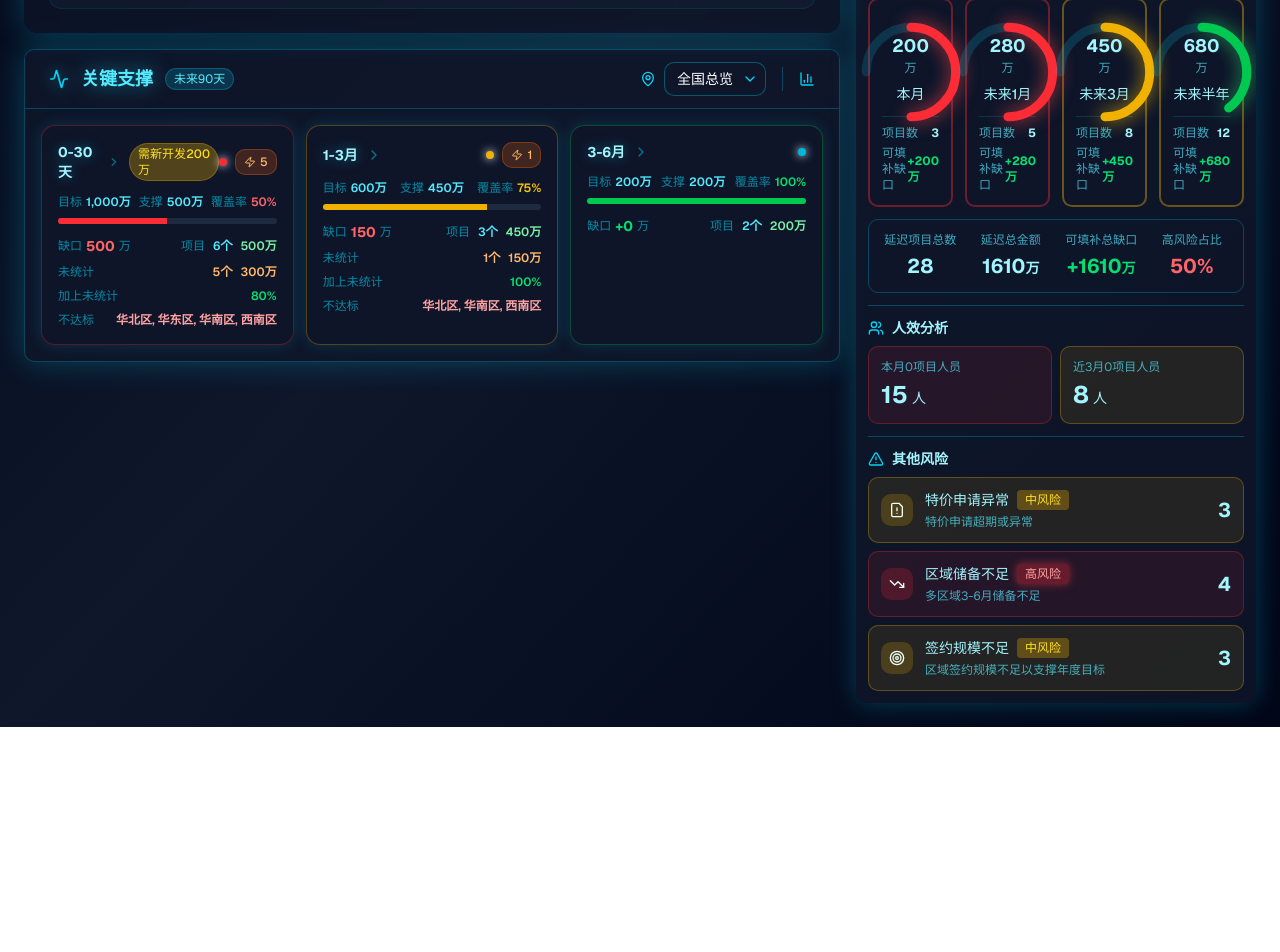
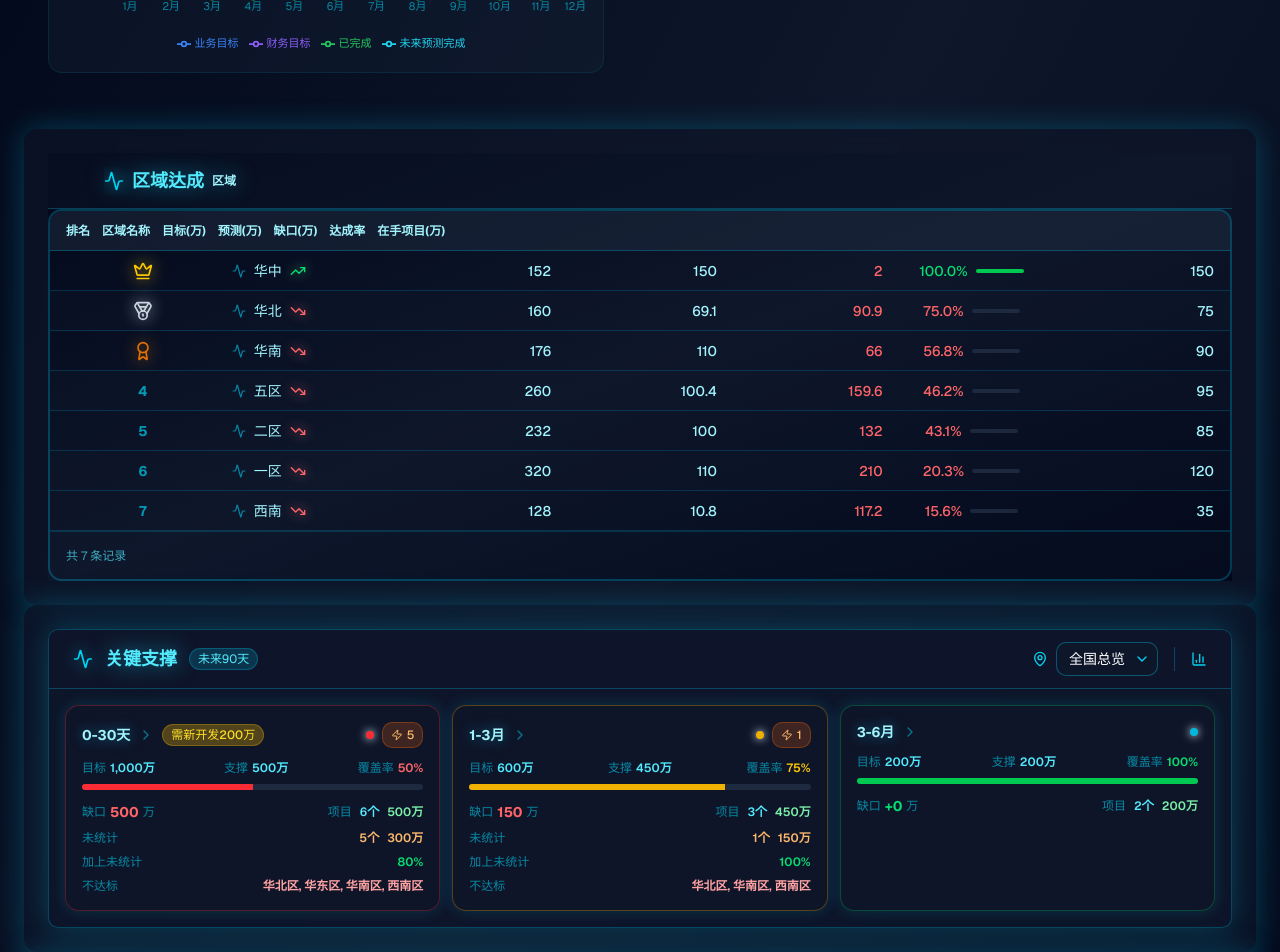
Before and after one commit to navylee1990/coze_jsc, a Next.js app: page /gm in a window 1280 px wide. Shown: the part 640-1592 px from the top of the page. Before the commit the page ends 1367 px from the top, so only its background shows below. Built offline with nearby package versions, Linux system fonts and the light colour scheme.

Commit message:
feat: 优化商用总经理驾驶舱布局为2x2结构并确保左右模块高度对齐

```diff
--- a/src/app/gm/page.tsx
+++ b/src/app/gm/page.tsx
@@ -426,14 +426,12 @@ export default function GMDashboard() {
         </div>
       </header>
 
-      {/* 主要内容区 - 仪表盘布局 */}
+      {/* 主要内容区 - 2x2 仪表盘布局 */}
       <main className="max-w-[1920px] mx-auto p-6">
-        {/* 驾驶舱风格布局 */}
-        <div className="grid grid-cols-12 gap-4">
-          {/* 中央仪表区 */}
-          <div className="col-span-8 space-y-4">
-            {/* 核心预测决策卡片 - 占据大部分空间 */}
-            <div className={`${DASHBOARD_STYLES.cardBg} ${DASHBOARD_STYLES.cardBorder} rounded-xl p-6 ${DASHBOARD_STYLES.glow}`}>
+        {/* 2x2 驾驶舱风格布局 */}
+        <div className="grid grid-cols-2 grid-rows-2 gap-6 h-[calc(100vh-140px)]">
+          {/* 左上角：核心预测决策 */}
+          <div className={`${DASHBOARD_STYLES.cardBg} ${DASHBOARD_STYLES.cardBorder} rounded-xl p-6 ${DASHBOARD_STYLES.glow} flex flex-col`}>
               <div className="flex items-center justify-between mb-6">
                 <h2 className={`text-lg font-bold ${DASHBOARD_STYLES.neon} flex items-center gap-2`}>
                   <Target className="w-5 h-5" />
@@ -926,15 +924,10 @@ export default function GMDashboard() {
                 </div>
               </div>
             </div>
-
-            {/* 未来支撑充分性面板 */}
-            <FutureSupportAdequacyPanel theme="dashboard" />
           </div>
 
-          {/* 右侧仪表区 */}
-          <div className="col-span-4 space-y-4">
-            {/* 区域达成情况 - 矩阵卡片展示 - padding与核心预测决策模块保持一致 */}
-            <div className={`${DASHBOARD_STYLES.cardBg} ${DASHBOARD_STYLES.cardBorder} rounded-xl p-6 ${DASHBOARD_STYLES.glow}`}>
+          {/* 右上角：区域达成 */}
+          <div className={`${DASHBOARD_STYLES.cardBg} ${DASHBOARD_STYLES.cardBorder} rounded-xl p-6 ${DASHBOARD_STYLES.glow} flex flex-col h-full`}>
             <RegionMatrix
               data={currentData}
               title="区域达成"
@@ -944,10 +937,14 @@ export default function GMDashboard() {
             />
           </div>
 
-            {/* 风险识别模块 */}
+          {/* 左下角：关键支撑 */}
+          <div className={`${DASHBOARD_STYLES.cardBg} ${DASHBOARD_STYLES.cardBorder} rounded-xl p-6 ${DASHBOARD_STYLES.glow} flex-1 h-full`}>
+            <FutureSupportAdequacyPanel theme="dashboard" />
+          </div>
+
+          {/* 右下角：风险识别 */}
+          <div className={`${DASHBOARD_STYLES.cardBg} ${DASHBOARD_STYLES.cardBorder} rounded-xl p-6 ${DASHBOARD_STYLES.glow} flex-1 h-full`}>
             <RiskIdentificationPanel theme="dashboard" />
-
-          </div>
           </div>
       </main>
     </div>
--- a/src/components/FutureSupportAdequacyPanel.tsx
+++ b/src/components/FutureSupportAdequacyPanel.tsx
@@ -1569,7 +1569,7 @@ export default function FutureSupportAdequacyPanel({
   return (
     <div
       className={cn(
-        'w-full rounded-lg overflow-hidden transition-all duration-300',
+        'w-full h-full rounded-lg overflow-hidden transition-all duration-300 flex flex-col',
         theme === 'dashboard'
           ? 'bg-slate-900/80 border border-cyan-500/30 shadow-[0_0_30px_rgba(6,182,212,0.3)]'
           : theme === 'dark'
@@ -1670,7 +1670,7 @@ export default function FutureSupportAdequacyPanel({
       )}
 
       {/* 主内容区 - 时间段矩阵卡片布局 */}
-      <div className="p-4">
+      <div className="p-4 flex-1 overflow-auto">
         <div className="grid grid-cols-3 gap-3">
           {(['0-30天', '1-3月', '3-6月'] as const).map((period, index) => {
             const level = data.supportStructure[period];
--- a/src/components/RegionMatrix.tsx
+++ b/src/components/RegionMatrix.tsx
@@ -242,7 +242,7 @@ export default function RegionMatrix({
   const breadcrumbs = getBreadcrumbs();
 
   return (
-    <div className={cn('w-full h-[364px]', DASHBOARD_STYLES.bg, DASHBOARD_STYLES.text)}>
+    <div className={cn('w-full h-full flex flex-col', DASHBOARD_STYLES.bg, DASHBOARD_STYLES.text)}>
       {/* 标题栏 - 固定高度 */}
       <div
         className={cn(
--- a/src/components/RiskIdentificationPanel.tsx
+++ b/src/components/RiskIdentificationPanel.tsx
@@ -217,7 +217,7 @@ export default function RiskIdentificationPanel({
   return (
     <div
       className={cn(
-        'w-full rounded-lg overflow-hidden transition-all duration-300',
+        'w-full h-full rounded-lg overflow-hidden transition-all duration-300 flex flex-col',
         theme === 'dashboard'
           ? `${DASHBOARD_STYLES.bg} ${DASHBOARD_STYLES.cardBorder} shadow-[0_0_25px_rgba(6,182,212,0.3)]`
           : theme === 'dark'
@@ -252,7 +252,7 @@ export default function RiskIdentificationPanel({
       </div>
 
       {/* 风险列表 */}
-      <div className="p-3 space-y-3">
+      <div className="p-3 space-y-3 flex-1 overflow-auto">
         {/* 延迟项目 - 仪表盘风格 */}
         <div className="space-y-2">
           <div className="flex items-center gap-2 mb-3">
```
Lines whose indentation alone changed are shown as unchanged.
